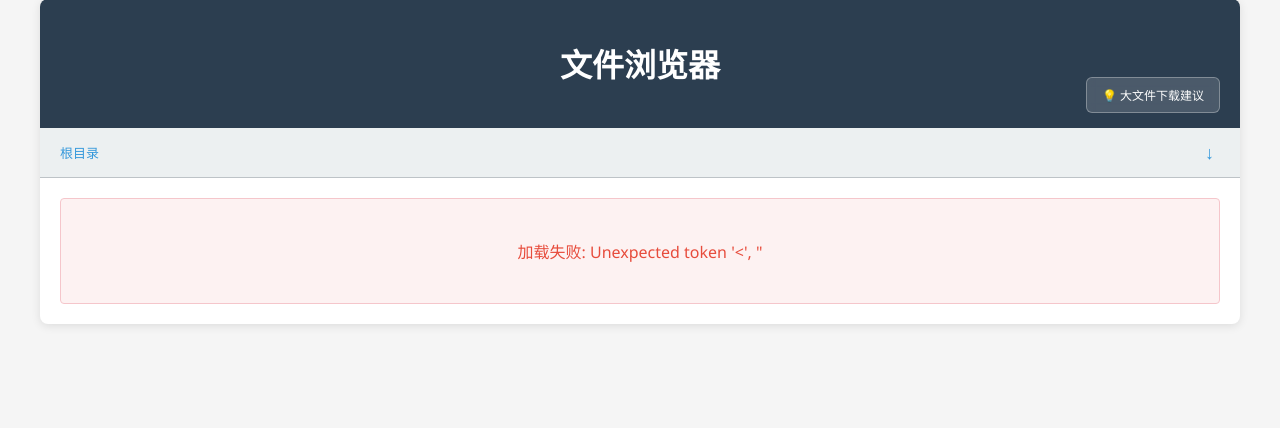
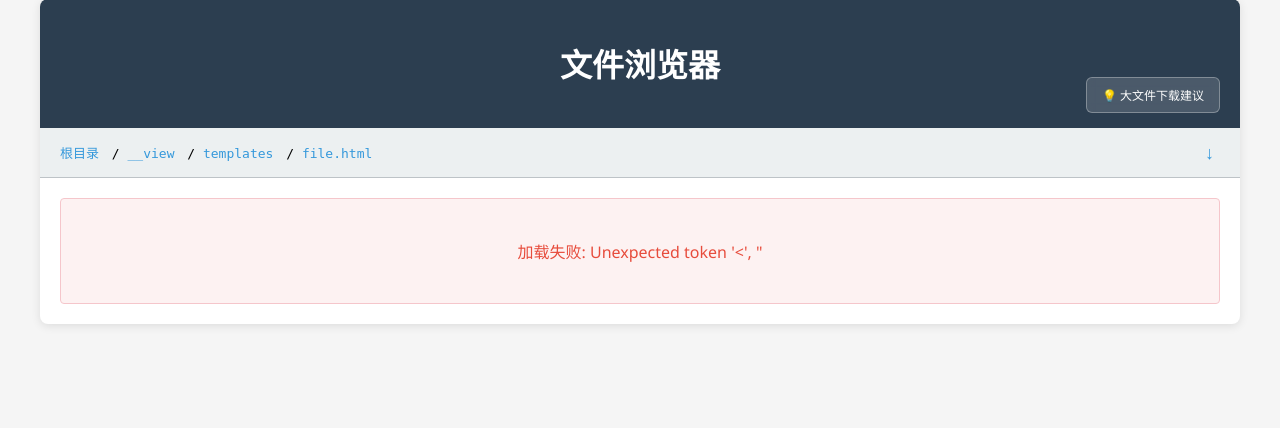
Before and after one commit to ims0/file_browser, a Flask app: template templates/file.html in a window 1280 px wide. Shown: the part 21-449 px from the top of the page. Run offline with Flask 3, Linux system fonts and the light colour scheme; the template is opened without the code that fills it, so the values that code supplies are empty.

Commit message:
dir and file navigate is work,updateBreadcrumb is error

```diff
--- a/app.py
+++ b/app.py
@@ -39,53 +39,61 @@
         app.logger.info(f'web_entry, url:{url_path}')
         action = request.args.get('action')
         filename = os.path.join(BASE_DIR, url_path)
-        if action == 'download':
-            return download_file(filename)
-        elif action == 'preview':
-            return file_preview(filename)
-        else:
-            if os.path.isdir(filename) :
-                return render_template('file.html')
-            elif os.path.isfile(filename):
+        if os.path.exists(filename):
+            if action == 'download':
+                return download_file(filename)
+            elif action == 'preview':
                 return file_preview(filename)
-            else :
-                return jsonify({"error": "Invalid action"}), 400
+            else:
+                if os.path.isdir(filename) :
+                    return render_template('file.html')
+                elif os.path.isfile(filename):
+                    return file_preview(filename)
+                else :
+                    return jsonify({"error": "Invalid action"}), 400
+        else :
+            app.logger.error(f'web_entry, file not found:{filename}')
+            return jsonify({"error": "file is not exist"}), 400
     return redirect(url_for('login'))
 
 # 构建响应数据
 @app.route('/', defaults={'file_path': '/'}, methods=['PUT'])
 @app.route('/<path:file_path>', methods=['PUT'])
 def data_response_put_api(file_path):
-    app.logger.info(f'=== data rsp: {file_path}')
+    app.logger.info(f'=== data request url: {file_path}')
+    response_data = {
+        "directories": [],
+        "files": [],
+    }
     if 'username' not in session:
         print("file_response, file_path arg:", file_path)
-        app.logger.info(f'Not login')
-        response_data = {
-            "directories": [],
-            "files": [],
-        }
         app.logger.info(f'Not login')
         return jsonify(response_data)
     # 指定要列出的目录路径
     if file_path[0] != '/' :
         file_path = '/' + file_path
 
-    directory_path = BASE_DIR + file_path
-    app.logger.info(f"file_response, file_path arg:{directory_path}")
+    dir_path = BASE_DIR + file_path
+
+    if not os.path.isdir(dir_path):
+        app.logger.info(f"dir is not exist:{dir_path}")
+        return jsonify(response_data)
 
     # 初始化目录和文件列表
     directories = []
     files = []
-
     # 遍历目录内容
-    for entry in os.scandir(directory_path):
+    for entry in os.scandir(dir_path):
         #print(entry.path, ":", entry.path.removeprefix(BASE_DIR), "basedir:",BASE_DIR )
+        base_name = os.path.basename(entry.path)
+        if base_name.startswith('.'):
+            continue
         if entry.is_dir():
-            directories.append(entry.path.removeprefix(BASE_DIR))
+            directories.append(base_name)
         elif entry.is_file():
             # 获取文件信息
             file_info = {
-                "key": entry.path.removeprefix(BASE_DIR),
+                "key": base_name,
                 "size": entry.stat().st_size,
                 "lastModified": datetime.utcfromtimestamp(entry.stat().st_mtime).isoformat() + 'Z'
             }
@@ -110,19 +118,17 @@
             return render_template('file.html')
         else:
             app.logger.error(f'Not found:{url_path}')
+            return render_template('file.html')
     else:
         return redirect(url_for('login'))
 
 suffix_lang = {'.c': 'c', '.h': 'c', '.hpp':'cpp', '.cpp':'cpp', '.sh':'bash', '.py':'python'}
 def file_preview( filename):
     if 'username' in session:
-        print("f:file_preview, filename:", filename)
         if os.path.isdir(filename):
-            print("is dir, display list:", filename)
             items = [{'name': item, 'is_dir': os.path.isdir(filename+'/' + item)} for item in os.listdir(filename)]
             return render_template('file_browser.html', items=items, curr_path=filename)
         elif os.path.isfile(filename):
-            print("is file:", filename)
             suffix = os.path.splitext(filename)[1]
             if suffix in suffix_lang:
                 try:
--- a/templates/file.html
+++ b/templates/file.html
@@ -425,14 +425,14 @@
             let path = window.location.pathname;
 
             // 如果有基础路径，移除它
-            if (currentBasePath && path.startsWith(currentBasePath)) {
-                path = path.substring(currentBasePath.length);
-            }
+            //if (currentBasePath && path.startsWith(currentBasePath)) {
+            //    path = path.substring(currentBasePath.length);
+            //}
 
             // 移除开头的 /
-            if (path.startsWith('/')) {
-                path = path.substring(1);
-            }
+            //if (path.startsWith('/')) {
+            //    path = path.substring(1);
+            //}
 
             return path;
         }
@@ -452,6 +452,7 @@
                 let currentPathPart = '';
                 parts.forEach((part, index) => {
                     currentPathPart += part + '/';
+                    console.log(`updateBreadcrumb ${currentPathPart}:${path}`);
                     html += ` / <a href=\"#\" onclick=\"navigateWithEvent(event, '${currentPathPart}')\">${part}</a>`;
                 });
             }
@@ -463,13 +464,14 @@
 
         // 导航到指定路径（带事件处理）
         function navigateWithEvent(event, path) {
-            console.log(`navigateWithEvent :${path}`);
+            console.log(`navigateWithEvent path:${path}`);
             event.preventDefault();
             navigate(path);
         }
 
         // 导航到指定路径
         function navigate(path) {
+            console.log(`navigate path:${path}`);
             currentPath = path;
             updateURL(path);
             updateBreadcrumb(path);
@@ -478,12 +480,14 @@
 
         // 加载文件列表
         async function loadFiles(path) {
-            console.log(`loadFiles:${path}`);
             const fileList = document.getElementById('fileList');
             fileList.innerHTML = '<div class="loading">正在加载...</div>';
+            console.log(`start ----- loadFiles path:${path}`);
             try {
-            console.log(`loadFiles:${path}`);
-            const response = await fetch(`${path}`, {method:'PUT'});
+                tmp_url = currentBasePath + path
+                const fetch_url = tmp_url.substring(tmp_url.lastIndexOf('/') + 1);
+                console.log(`currentBasePath:${currentBasePath},loadFiles:${path},fetch_url: ${fetch_url}`);
+                const response = await fetch(fetch_url, {method:'PUT'});
                 const data = await response.json();
 
                 if (data.error) {
@@ -502,14 +506,13 @@
                 let dirs = data.directories.slice();
                 if (dirReverse) dirs.reverse();
                 dirs.forEach(dir => {
-                    const dirName = dir.replace(path, '').replace(/^\/+|\/+$/g, '');
-
-                   console.log(`dir:${dir}, dirName:${dirName}, path:${path}`);
-                    if (dirName) {
+                    dir_url = fetch_url+'/'+dir
+                    //console.log(` dir:${dir}, dir_url:${dir_url}`);
+                    if (dir) {
                         html += `
                             <div class="file-item">
-                                <div class="file-icon">${getFileIcon(dirName, true)}</div>
-                                <a href="#" class="file-name" onclick="navigateWithEvent(event, '${dir}')">${dirName}/</a>
+                                <div class="file-icon">${getFileIcon(dir, true)}</div>
+                                <a href="#" class="file-name" onclick="navigateWithEvent(event, '${dir_url}')">${dir}/</a>
                                 <div class="file-info">
                                     <div class="file-size">-</div>
                                     <div class="file-date">-</div>
@@ -521,12 +524,14 @@
 
                 // 显示文件
                 data.files.forEach(file => {
-                const fileName = file.key.replace(path, '').replace(/^\/+/, '');
+                const fileName = file.key;
+                const fileUrl = fetch_url + '/' + fileName;
+                //console.log(` fileUrl:${fileUrl}, fileName:${fileName}`);
                 if (fileName && !(fileName.startsWith('.') && !ShowHideFile)) {
                     html += `
                         <div class="file-item">
                             <div class="file-icon">${getFileIcon(fileName, false)}</div>
-                            <a href="${file.key}" class="file-name" target="_blank" >${fileName}</a>
+                            <a href="${fileUrl}" class="file-name" target="_blank" >${fileName}</a>
                             <div class="file-info">
                                 <div class="file-size">${formatFileSize(file.size)}</div>
                                 <div class="file-date">${formatDate(file.lastModified)}</div>
@@ -552,21 +557,20 @@
     // 生成外网下载链接弹窗
    window.DeleteConfirmDialog = function(fileKey)  {
         let dialog = document.getElementById('delete_conform_dialog');
+        const filename = fileKey.substring(fileKey.lastIndexOf('/') + 1);
+        console.info('DeleteConfirmDialog ', fileKey);
         if (!dialog) {
-            console.info('DeleteConfirmDialog ', fileKey);
             dialog = document.createElement('div');
             dialog.id = 'delete_conform_dialog';
-            filename = fileKey.substring(fileKey.lastIndexOf('/') + 1);
             dialog.innerHTML = `
                 <div style="position:fixed;top:0;left:0;width:100vw;height:100vh;background:rgba(0,0,0,0.3);z-index:2000;" onclick="closeOssLinkDialog(event)"></div>
                 <form id="osslink-form" style="position:fixed;top:50%;left:50%;transform:translate(-50%,-50%);background:#fff;padding:32px 24px 24px 24px;border-radius:12px;box-shadow:0 8px 40px rgba(52,152,219,0.18);z-index:2001;min-width:280px;max-width:90vw;">
                     <div style="display:flex;justify-content:center;margin-bottom:16px;margin-top:-8px;">
-                <h3 style="margin:0;margin-top: -8px;font-size:1.2em;color:#555555;">⚠️ Delete ${filename} ?</h3>
+                <h3 id="dialog-filename" ""style="margin:0;margin-top: -8px;font-size:1.2em;color:#555555;">⚠️ Delete ${filename} </h3>
                     </div>
-
-                    <input type="hidden" name="fileKey">
-                    <label style="display:block;margin-bottom:10px;">账号：<input name="username" style="width:180px;padding:6px 8px;border:1px solid #ccc;border-radius:5px;"> </label>
+                    <div style="display: flex; justify-content: center; margin-top:8px; ">
                     <label style="display:block;margin-bottom:10px;">密码：<input name="password" type="password" style="width:180px;padding:6px 8px;border:1px solid #ccc;border-radius:5px;"></label>
+                    </div>
                     <div style="display: flex; justify-content: center; margin-top:8px; ">
                         <button type="submit" style="background:#a22;color:#fff;border:none;padding:7px 24px;border-radius:6px;font-size:1em;cursor:pointer;">删除</button>
                         <button type="button" onclick="closeOssLinkDialog(event)" style="margin-left:12px;background:#eee;color:#333;border:none;padding:7px 18px;border-radius:6px;font-size:1em;cursor:pointer;">取消</button>
@@ -575,19 +579,13 @@
                 </form>
             `;
             document.body.appendChild(dialog);
+        }
        document.getElementById('osslink-form').onsubmit = async function(e) {
                 e.preventDefault();
                 const form = e.target;
-                const data = {
-                    key: form.fileKey.value,
-                    username: form.username.value,
-                    password: form.password.value
-                };
                 const resultDiv = document.getElementById('osslink-result');
                 resultDiv.textContent = '正在请求...';
-                fetch(`${fileKey}`, {
-                    method: 'DELETE',
-                })
+                fetch(`${filename}`, { method: 'DELETE', })
                 .then(response => {
                     if (response.ok) {
                         //alert('文件已成功删除！');
@@ -606,9 +604,11 @@
                     //resultDiv.textContent = '网络异常，请检查连接！';
                 });
             };
+        // 赋值
+       const filenameElement = document.getElementById('dialog-filename');
+       if (filenameElement) {
+            filenameElement.textContent = `⚠️ Delete ${filename} ?`;
         }
-        // 赋值
-        document.querySelector('#osslink-form [name="fileKey"]').value = fileKey;
         document.getElementById('osslink-result').textContent = '';
         dialog.style.display = 'block';
     }
@@ -641,14 +641,15 @@
             const sortBtn = document.getElementById('dirSortBtn');
             if (sortBtn) {
                 sortBtn.onclick = function() {
+                    console.log(`onclick sort Btn`);
                     dirReverse = !dirReverse;
                     updateBreadcrumb(currentPath);
                     loadFiles(currentPath);
                 };
             }
             const initialPath = getCurrentPathFromURL();
+            console.log(`exec navigate(${initialPath}) `);
             navigate(initialPath);
-            console.log(`exit DOMContentLoaded`);
         });
 
         // 切换帮助区域显示/隐藏
```
Also changed, not shown: favicon.ico (added). Lines whose indentation alone changed are shown as unchanged.
